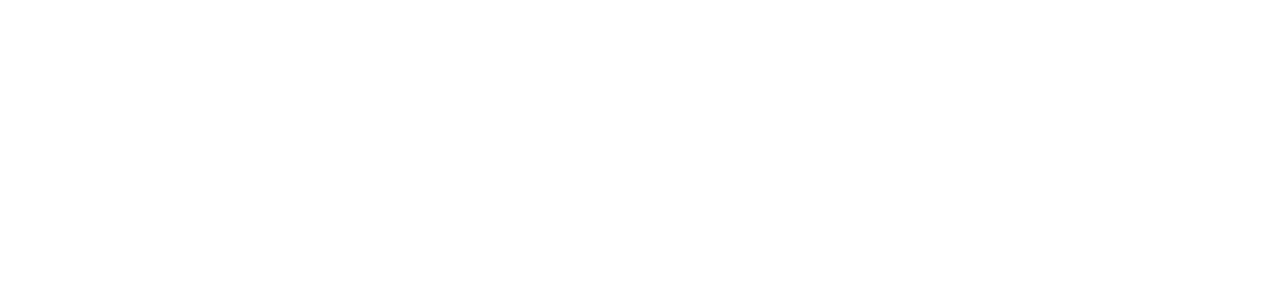
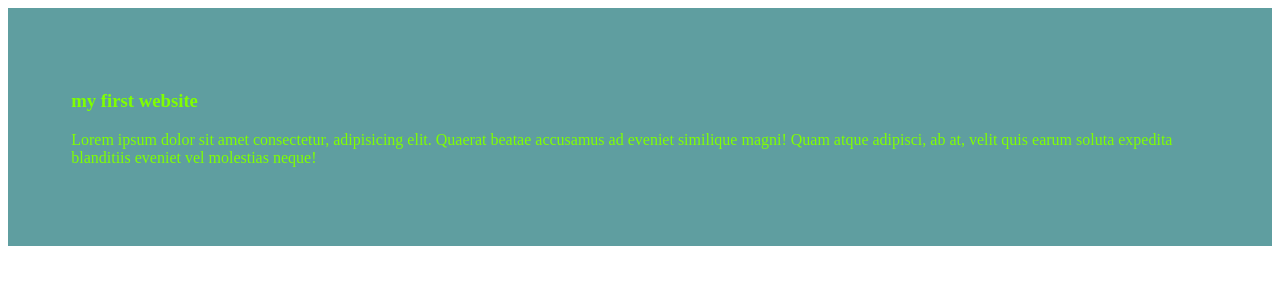
Before and after one commit to Hasibur14/my-first-github-repo, a plain HTML site: page index.html in a window 1280 px wide. Drawn offline with Linux system fonts and the light colour scheme.

Commit message:
added the first blog

```diff
--- a/index.html
+++ b/index.html
@@ -4,8 +4,15 @@
     <meta charset="UTF-8">
     <meta name="viewport" content="width=device-width, initial-scale=1.0">
     <title>My First Ever Github Repo</title>
+    <link rel="stylesheet" href="styles/blog.css">
+
 </head>
 <body>
+    <div class="mood">
+        <h3>my first website</h3>
+
+        <p>Lorem ipsum dolor sit amet consectetur, adipisicing elit. Quaerat beatae accusamus ad eveniet similique magni! Quam atque adipisci, ab at, velit quis earum soluta expedita blanditiis eveniet vel molestias neque!</p>
+    </div>
 
 </body>
 </html>
--- /dev/null
+++ b/styles/blog.css
@@ -0,0 +1,7 @@
+
+
+.mood{
+    background-color: cadetblue;
+    color: chartreuse;
+    padding: 5%;
+}
```
